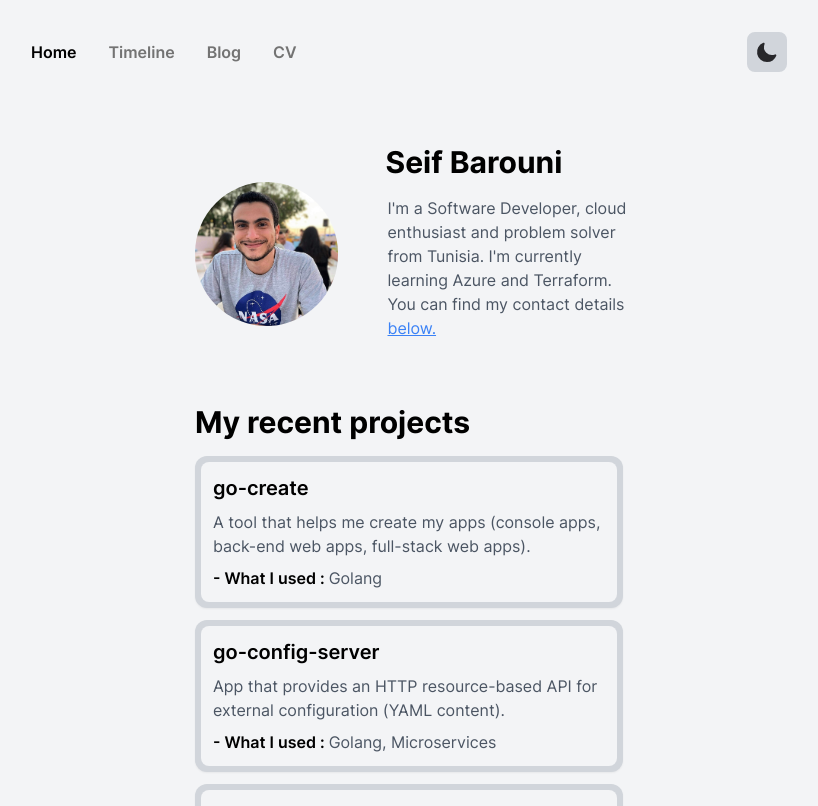
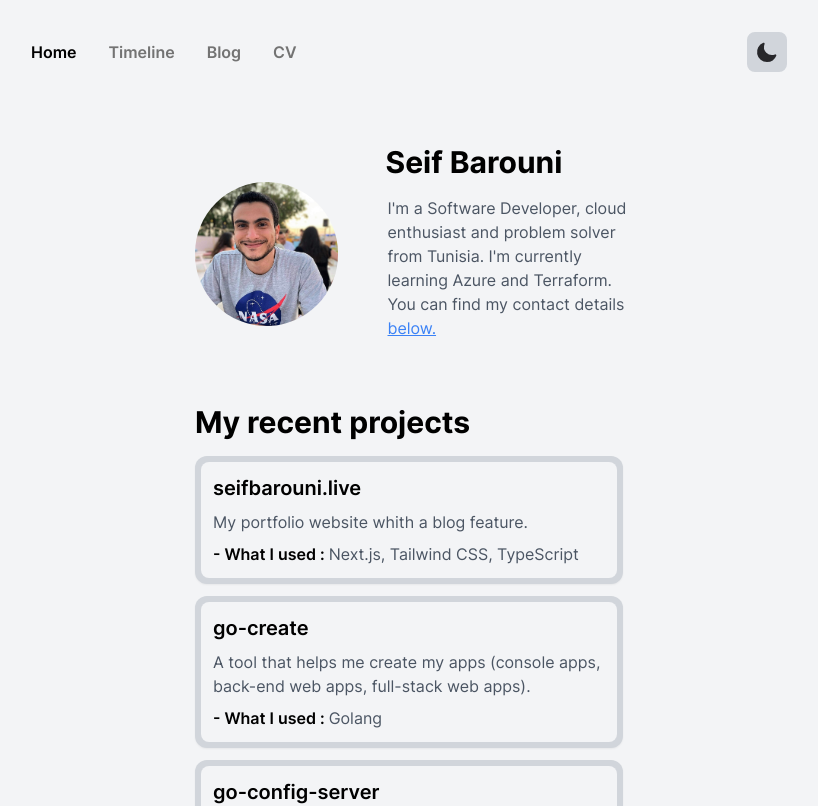
Before and after one commit to Seifbarouni/seifbarouni.live, a Next.js app: page / in a window 1280 px wide. Shown: the top 806 px of the page, without its empty margins (237-1055 px from the left). Built offline with nearby package versions, Linux system fonts and the light colour scheme; what tailwindcss-no-scrollbar would draw is missing.

Commit message:
add new project

```diff
--- a/components/home/RecentProjects.tsx
+++ b/components/home/RecentProjects.tsx
@@ -5,6 +5,12 @@ interface RecentProjectsProps {}
 const RecentProjects: React.FC<RecentProjectsProps> = () => {
   return (
     <div className="flex flex-col space-y-3 mb-16" id="projects">
+      <Project
+        link="https://github.com/Seifbarouni/seifbarouni.live"
+        title="seifbarouni.live"
+        description="My portfolio website whith a blog feature."
+        used={['Next.js', 'Tailwind CSS', 'TypeScript']}
+      />
       <Project
         link="https://github.com/Seifbarouni/go-create"
         title="go-create"
```
